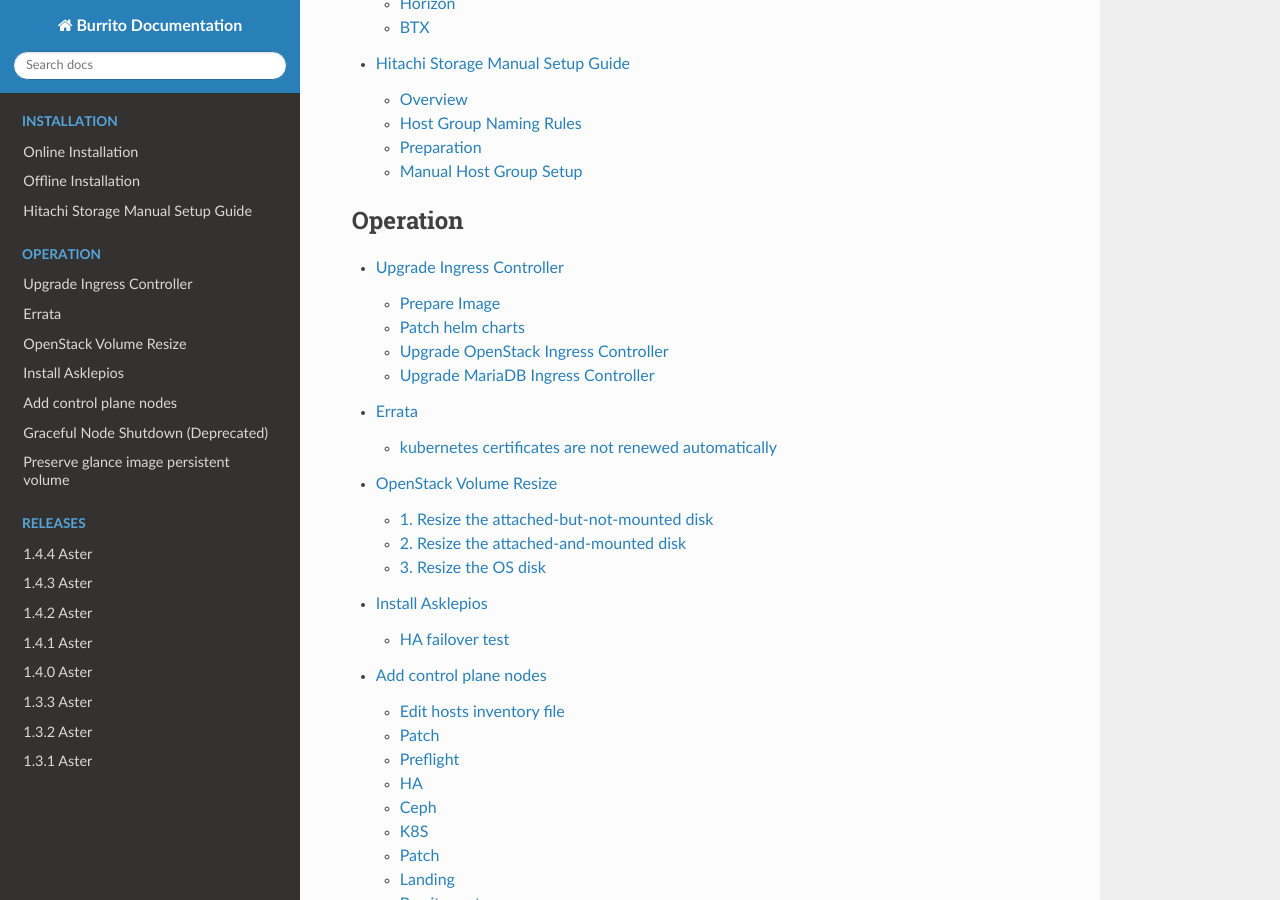
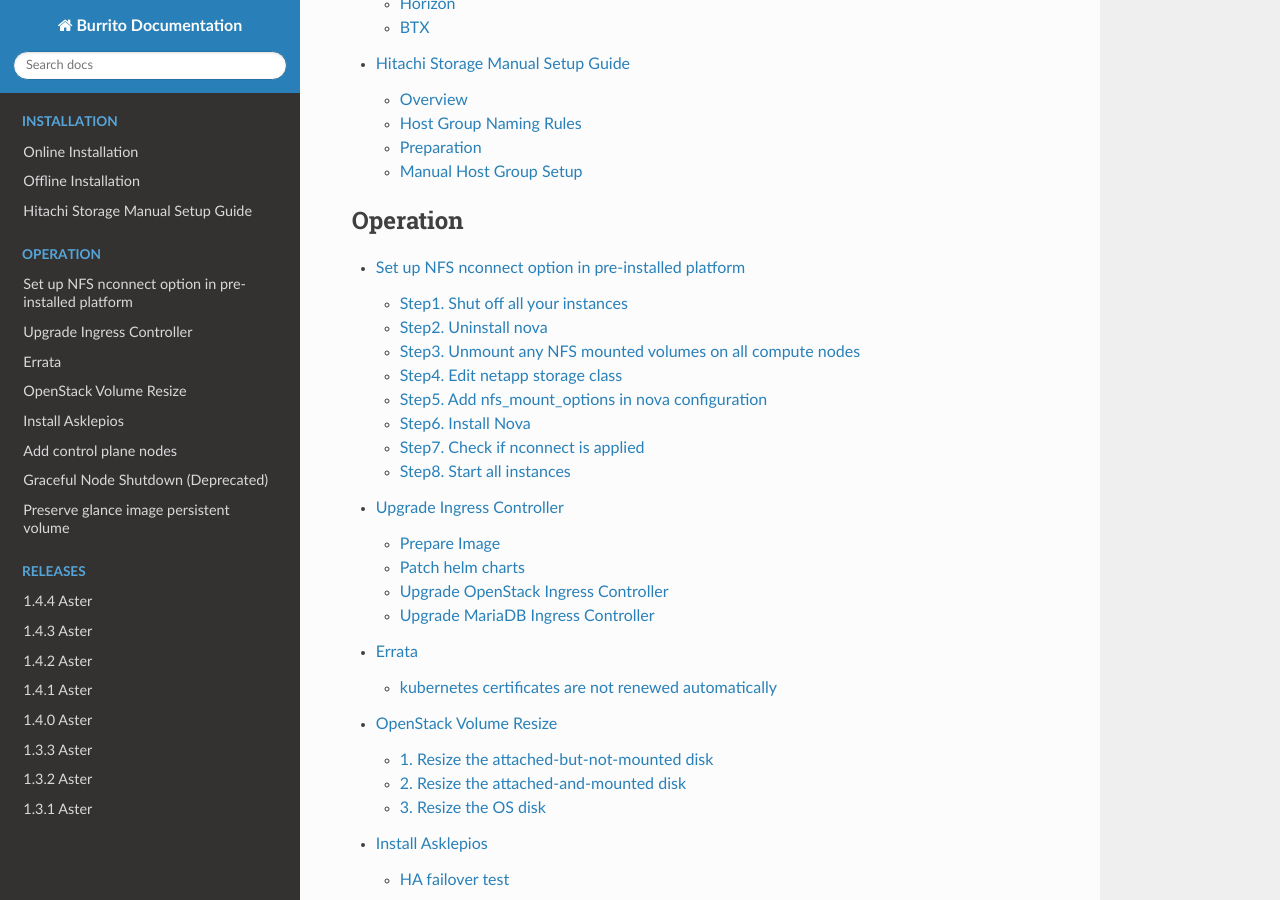
Before and after one commit to iorchard/burrito_docs, a Sphinx documentation site: the page built from source/index.rst, in a window 1280 px wide and 900 px high, scrolled down 785 px. Built offline with Sphinx 7.4.7 and the Read the Docs theme 3.1.0, drawn with Linux system fonts in a browser that asks for light colours; pages that are not in the unit, such as notebooks, are missing from menus; some of the changed lines change nothing that is shown.

Commit message:
update setup_nfs_nconnect document

```diff
--- a/source/index.rst
+++ b/source/index.rst
@@ -25,6 +25,7 @@
    :caption: Operation
    :maxdepth: 2
 
+   operation/setup_nfs_nconnect
    operation/upgrade_ingress_controller
    operation/errata
    operation/openstack_volume_resize
--- /dev/null
+++ b/source/operation/setup_nfs_nconnect.rst
@@ -0,0 +1,171 @@
+Set up NFS nconnect option in pre-installed platform
+=======================================================
+
+Linux NFS client has the `nconnect` mount option that enables multiple TCP
+connections for a single NFS mount.
+Setting nconnect as a mount option enables the NFS client to open multiple
+TCP connections for the same NFS server.
+
+This is a guide to setting up the nconnect option in the pre-installed
+platform without the nconnect option.
+
+.. warning::
+   Your NetApp NFS server must support the nconnect option.
+   Consult your NetApp representative.
+
+Step1. Shut off all your instances
+------------------------------------
+
+First, you should shut off all your instances running on the compute nodes
+for remounting a NFS volume with the nconnect option.::
+
+    root@btx-0/# o server stop <vm1> <vm2> ...
+
+Step2. Uninstall nova
+----------------------
+
+Patch nova-instances PV to preserve.::
+
+    root@btx-0:/# NOVA_INSTANCES_PV=$(k get pvc nova-instances \
+            -o jsonpath='{.spec.volumeName}')
+    root@btx-0:/# echo $NOVA_INSTANCES_PV
+    pvc-10448817-dacc-4206-95c6-186c47ea297f
+    root@btx-0:/# k patch pv $NOVA_INSTANCES_PV -p \
+            '{"spec":{"persistentVolumeReclaimPolicy":"Retain"}}'
+    persistentvolume/pvc-10448817-dacc-4206-95c6-186c47ea297f patched
+
+Uninstall nova. We will reinstall it with the nconnect option later.::
+
+    $ cd burrito-<version>
+    $ ./scripts/burrito.sh uninstall nova
+
+Patch nova-instances PV to nullify claim.::
+
+    root@btx-0:/# k patch pv $NOVA_INSTANCES_PV -p \
+        '{"spec":{"claimRef": {"resourceVersion": null, "uid": null}}}'
+    persistentvolume/pvc-10448817-dacc-4206-95c6-186c47ea297f patched
+
+Patch nova-instances PV to add mountOptions.::
+
+    root@btx-0:/# k patch pv $NOVA_INSTANCES_PV -p \
+        '{"spec":{"mountOptions": ["lookupcache=pos", "nconnect=16"]}}'
+    persistentvolume/pvc-10448817-dacc-4206-95c6-186c47ea297f patched
+
+Add volumeName in openstack-helm/nova/templates/pvc-instances.yaml.::
+
+    $ vi openstack-helm/nova/templates/pvc-instances.yaml
+    ...
+    spec:
+      accessModes: [ "ReadWriteMany" ]
+      resources:
+        requests:
+          storage: {{ .Values.volume.size }}
+      storageClassName: {{ .Values.volume.class_name }}
+      volumeName: pvc-10448817-dacc-4206-95c6-186c47ea297f
+    {{- end }}
+
+Step3. Unmount any NFS mounted volumes on all compute nodes
+------------------------------------------------------------
+
+Log into each compute node and there will be NFS mounted volumes like this.::
+
+    $ mount |grep <NFS_SERVER_IP>
+    192.168.140.19:/trident_pvc_10448817_dacc_4206_95c6_186c47ea297f on
+    /var/lib/nova/instances type nfs4 (rw,relatime,vers=4.2,rsize=65536,
+    wsize=65536,namlen=255,hard,proto=tcp,timeo=600,retrans=2,sec=sys,
+    clientaddr=192.168.21.164,lookupcache=pos,local_lock=none,
+    addr=192.168.140.19)
+    192.168.140.19:/dev12 on /var/lib/nova/mnt/7d14f8e82b407d5bf7e8d7916fe8869d
+    type nfs4 (rw,relatime,vers=4.2,rsize=65536,wsize=65536,namlen=255,hard,
+    proto=tcp,timeo=600,retrans=2,sec=sys,clientaddr=192.168.21.164,
+    lookupcache=pos,local_lock=none,addr=192.168.140.19)
+
+Unmount all NFS mounted volumes.::
+
+    $ sudo umount /var/lib/nova/instances
+    $ sudo umount /var/lib/nova/mnt/7d14f8e82b407d5bf7e8d7916fe8869d
+
+Step4. Edit netapp storage class
+---------------------------------
+
+Edit a netapp storage class to add the nconnect mount option.::
+
+    root@btx-0:/# k edit storageclass netapp
+    ...
+    mountOptions:
+    - lookupcache=pos
+    - nconnect=16
+
+Step5. Add nfs_mount_options in nova configuration
+---------------------------------------------------
+
+Add conf.nova.libvirt.nfs_mount_options in nova.yml.j2.::
+
+    $ cd burrito-<version>
+    $ vi roles/burrito.openstack/templates/osh/nova.yml.j2
+    ...
+          virt_type: kvm
+          disk_cachemodes: "network=writeback"
+          hw_disk_discard: unmap
+          nfs_mount_options: "lookupcache=pos,nconnect=16"
+        scheduler:
+
+Step6. Install Nova
+--------------------
+
+Install a nova helm chart.::
+
+    $ ./scripts/burrito.sh install nova
+
+Wait until all nova pods are ready and running.
+
+Step7. Check if nconnect is applied
+-------------------------------------
+
+Check if NFS volumes are mounted with the nconnect option on the compute
+nodes.::
+
+    $ sudo mount |grep <NFS_SERVER_IP>
+    192.168.140.19:/trident_pvc_10448817_dacc_4206_95c6_186c47ea297f on
+    /var/lib/kubelet/pods/c330fc9f-5887-4365-aacb-9d9e4218e064/volumes/
+    kubernetes.io~csi/pvc-10448817-dacc-4206-95c6-186c47ea297f/mount type
+    nfs4 (rw,relatime,vers=4.2,rsize=65536,wsize=65536,namlen=255,hard,
+    proto=tcp,nconnect=16,timeo=600,retrans=2,sec=sys,
+    clientaddr=192.168.21.164,lookupcache=pos,local_lock=none,
+    addr=192.168.140.19)
+    192.168.140.19:/trident_pvc_10448817_dacc_4206_95c6_186c47ea297f on
+    /var/lib/nova/instances type nfs4 (rw,relatime,vers=4.2,rsize=65536,
+    wsize=65536,namlen=255,hard,proto=tcp,nconnect=16,timeo=600,retrans=2,
+    sec=sys,clientaddr=192.168.21.164,lookupcache=pos,local_lock=none,
+    addr=192.168.140.19)
+
+Check if there are multiple TCP connections between the compute node and
+the NFS server.::
+
+    $ ss -atn |grep <NFS_SERVER_IP>
+    ESTAB      0      0      192.168.21.54:682   192.168.140.19:2049
+    ESTAB      0      0      192.168.21.54:773   192.168.140.19:2049
+    ESTAB      0      0      192.168.21.54:858   192.168.140.19:2049
+    ESTAB      0      0      192.168.21.54:780   192.168.140.19:2049
+    ESTAB      0      0      192.168.21.54:955   192.168.140.19:2049
+    ESTAB      0      0      192.168.21.54:840   192.168.140.19:2049
+    ESTAB      0      0      192.168.21.54:846   192.168.140.19:2049
+    ESTAB      0      0      192.168.21.54:733   192.168.140.19:2049
+    ESTAB      0      0      192.168.21.54:737   192.168.140.19:2049
+    ESTAB      0      0      192.168.21.54:919   192.168.140.19:2049
+    ESTAB      0      0      192.168.21.54:892   192.168.140.19:2049
+    ESTAB      0      0      192.168.21.54:727   192.168.140.19:2049
+    ESTAB      0      0      192.168.21.54:719   192.168.140.19:2049
+    ESTAB      0      0      192.168.21.54:743   192.168.140.19:2049
+    ESTAB      0      0      192.168.21.54:907   192.168.140.19:2049
+    ESTAB      0      0      192.168.21.54:696   192.168.140.19:2049
+
+Step8. Start all instances
+------------------------------
+
+Start all instances.::
+
+    root@btx-0/# o server start <vm1> <vm2> ...
+
+Now with the nconnect mount option, data IO for all instances is spread
+across multiple TCP connections.
```
